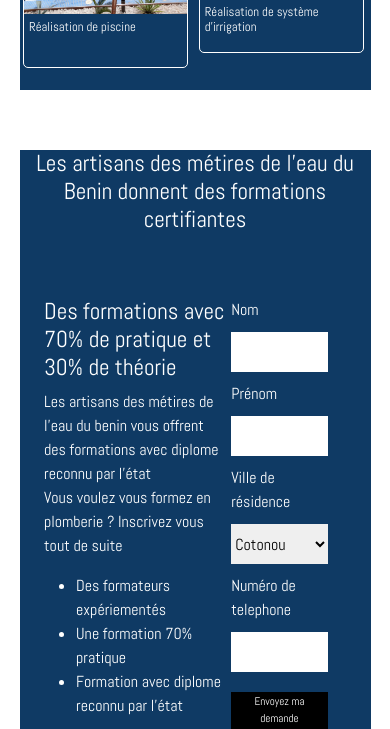
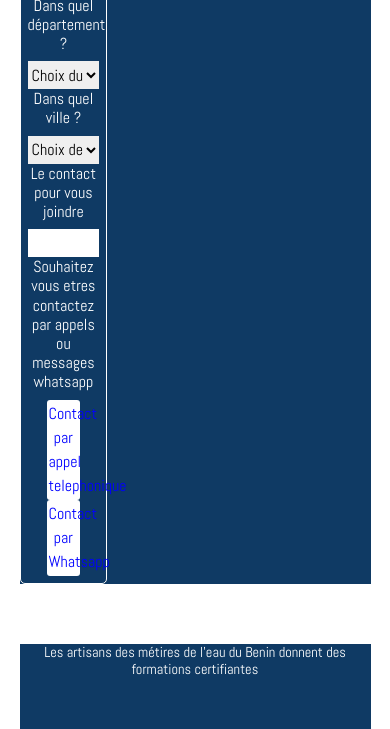
Before and after one commit to maxxender/artisans-eaux-benin, a PHP site: page / in a window 390 px wide. Shown: the part 1545-2274 px from the top of the page. Run offline with PHP 8.4, Linux system fonts and the light colour scheme; data that the repository does not hold is empty.

Commit message:
ajouter le formulaire demande service et creez son css

```diff
--- /dev/null
+++ b/form-demande-service.css
@@ -0,0 +1,32 @@
+#form-demande-service{
+    border: 1px solid #fff;
+    border-radius: 5px;
+    -webkit-border-radius: 5px;
+    -moz-border-radius: 5px;
+    -ms-border-radius: 5px;
+    -o-border-radius: 5px;
+    text-align: center;
+    padding: 7px;
+    width: 25%;
+    color: #fff;
+}
+#form-demande-service input, #form-demande-service select{
+    width: 100%;
+    height: 28px;
+}
+#form-demande-service .btn-type-contact{
+    display: inline-block;
+    background-color: #fff;
+    color: blue;
+    border-radius: 3px;
+    -webkit-border-radius: 3px;
+    -moz-border-radius: 3px;
+    -ms-border-radius: 3px;
+    -o-border-radius: 3px;
+    padding: 2px;
+    width: 47%;
+    margin: 0 1%;
+}
+#form-demande-service .btn-type-contact:hover{
+
+}
--- a/index.css
+++ b/index.css
@@ -11,11 +11,19 @@
 }
 
 @media all and (max-width:768px) {
+    h3{
+        text-align: center;
+        font-size: 0.9em;
+    }
+}
+
+@media all and (max-width:768px) {
     .president{
         width: 100%;
         margin: 8px 0 0 0;
         display: inline-block;
-        color: #ffffff;
+        color: #0F3A64;
+        background-color: #fff;
     }
 }
 @media screen and (max-width:768px) {
@@ -65,7 +73,7 @@ h1{
 }
 @media all and (max-width:768px) {
     h1{
-        font-size: 1.9em;
+        font-size: 1.4em;
     }
 }
 
@@ -100,24 +108,26 @@ h1{
 }
 @media all and (max-width:768px) {
     .lien{
-        border: 1px solid #fff;
+        display: inline-block;
+        border: 2px solid #0F3A64;
         background-color: #fff;
         color: #0F3A64;
-        padding: 10px;
         text-decoration: none;
         cursor: pointer;
         font-size: 0.5em;
         width: 99%;
+        margin: 5px ;
+        padding: 10px 20px;
     }
 }
 .lien:hover{
     background-color: #0F3A64;
     color: #fff;
     border-radius: 5px;
-    -webkit-border-radius:;
-    -moz-border-radius:;
-    -ms-border-radius:;
-    -o-border-radius:;
+    -webkit-border-radius: 5px;
+    -moz-border-radius: 5px;
+    -ms-border-radius: 5px;
+    -o-border-radius: 5px;
 }
 
 .services{
@@ -158,7 +168,7 @@ h1{
         font-size: 1.0em;
         width: 100%;
         margin: 0 0;
-        color: #91c8E4;
+        color: #fff;
         padding: 0;
         position: relative;
         top: 0;
--- a/index.php
+++ b/index.php
@@ -22,6 +22,7 @@
     <link rel="stylesheet" href="index.css">
     <link rel="stylesheet" href="slider.css">
     <link rel="stylesheet" href="filtre.css">
+    <link rel="stylesheet" href="form-demande-service.css">
   </head>
   <body>
    <?php include_once 'header.php' ?>
@@ -30,9 +31,9 @@
         <div class="president-part president-part-first">
             <span>Bienvenue sur</span>
             <h1>La plateforme digitale des artisans et hydraulicens en eaux du Benin</h1>
-            <p>
+            <h3>
               Que souhaitez vous faire ?
-            </p>
+</h3>
             <div class="liens">
               <a href="./inscription.php" class="lien">S'inscrire comme plombier ou hydraulicien</a>
               <a href="./#services" class="lien">Demandez un service de plomberie ou d'hydraulicien</a>
@@ -84,7 +85,35 @@
             <h5 class="service-title">Réalisation de système d'irrigation</h5>
           </a>
         </div>
+        <form action="" id="form-demande-service">
+          <div class="form-div-group">
+          <h6>Dans quel département ?</h6>
+          <select name="" id="">
+            <option value="">Choix du département</option>
+            <option value="">Oéme</option>
+            <option value="">Palteau</option>
+          </select>
+          </div>
+          <div>
+            <h6>Dans quel ville ?</h6>
+            <select name="" id="">
+              <option value="">Choix de la ville</option>
+              <option value="">Porto Novo</option>
+              <option value="">Cotonou</option>
+            </select>
+          </div>
+          <div>
+            <h6>Le contact pour vous joindre</h6>
+            <input type="text">
+          </div>
+          <div>
+            <h6>Souhaitez vous etres contactez par appels ou messages whatsapp</h6>
+            <a href="" class="btn-type-contact">Contact par appel telephonique</a>
+            <a href="" class="btn-type-contact">Contact par Whatsapp</a>
+          </div>
+        </form>
       </div>
+
 
     <div class="formation-prev">
     <h3 class="titre-formation" id="formations">Les artisans des métires de l'eau du Benin donnent des formations certifiantes</h3>
```
